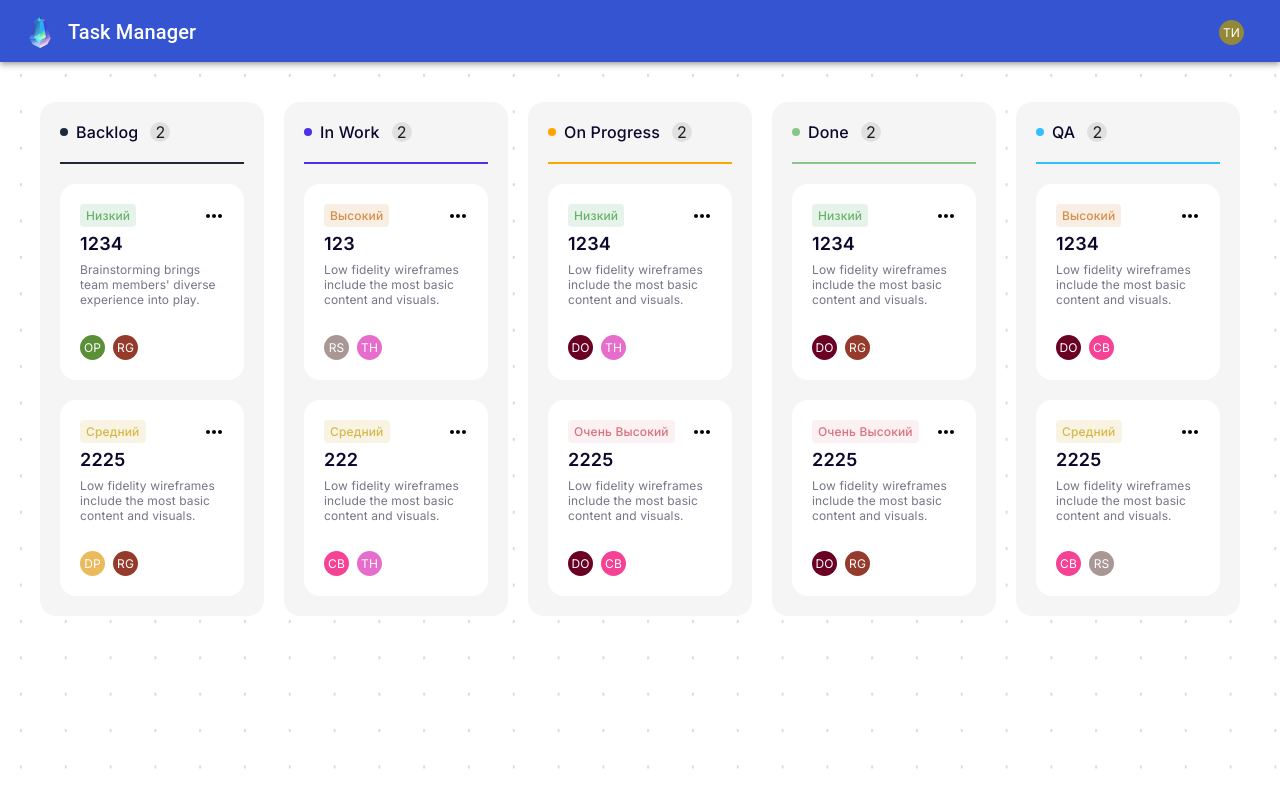
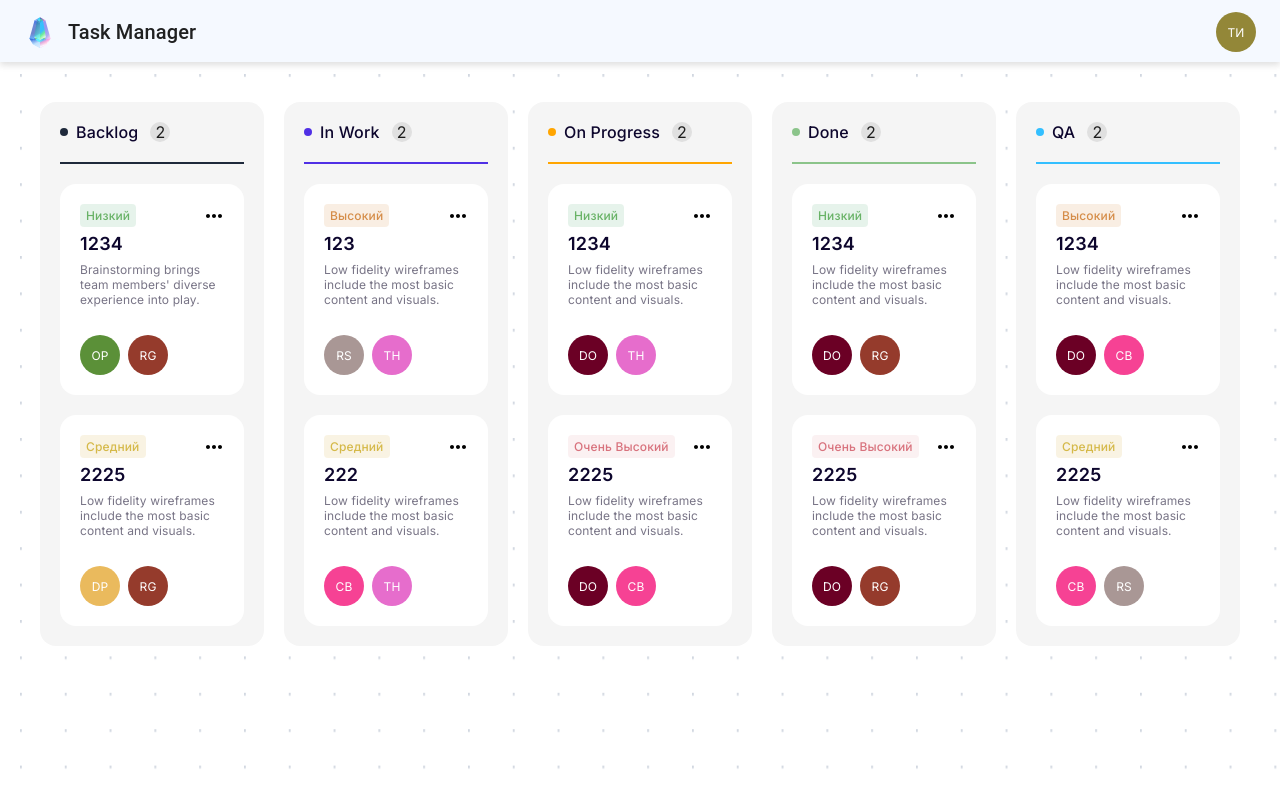
Before and after one commit to DemidKr/netlify-production, a React (Create React App) app: page /tasks in a window 1280 px wide. Built offline with nearby package versions, Linux system fonts and the light colour scheme.

Commit message:
added bg for header

```diff
--- a/public/index.html
+++ b/public/index.html
@@ -30,7 +30,7 @@
       href="https://fonts.googleapis.com/css2?family=Inter:wght@100;200;300;400;500;600;700;800;900&display=swap"
       rel="stylesheet"
     />
-    <title>React App</title>
+    <title>Task Manager</title>
   </head>
   <body>
     <noscript>You need to enable JavaScript to run this app.</noscript>
--- a/src/components/BackgroundLetterAvatars/index.tsx
+++ b/src/components/BackgroundLetterAvatars/index.tsx
@@ -33,8 +33,6 @@ export const BackgroundLetterAvatars = ({ firstName, secondName }: IProps) => {
     <Avatar
       sx={{
         bgcolor: stringToColor(firstName + " " + secondName),
-        width: "25px",
-        height: "25px",
       }}
     >
       <Typography
--- a/src/components/Header/index.tsx
+++ b/src/components/Header/index.tsx
@@ -28,7 +28,15 @@ export const Header = () => {
   };
 
   return (
-    <AppBar position="static" sx={{ height: "62px" }}>
+    <AppBar
+      position="static"
+      color="secondary"
+      sx={{
+        height: "62px",
+        boxShadow:
+          "0px 2px 4px -1px rgba(0,0,0,0.01), 0px 4px 5px 0px rgba(0,0,0,0.05), 0px 1px 10px 0px rgba(0,0,0,0.1)",
+      }}
+    >
       <Toolbar>
         <Icon />
         <Typography variant="h6" component="div" sx={{ flexGrow: 1 }} pl="12px">
@@ -36,7 +44,12 @@ export const Header = () => {
         </Typography>
 
         <Box>
-          <IconButton size="large" onClick={handleMenu} color="inherit">
+          <IconButton
+            size="large"
+            onClick={handleMenu}
+            color="inherit"
+            sx={{ padding: 0 }}
+          >
             <BackgroundLetterAvatars firstName="Тест" secondName="Иван" />
           </IconButton>
           <Menu
--- a/src/index.tsx
+++ b/src/index.tsx
@@ -16,6 +16,9 @@ const theme = createTheme({
   palette: {
     primary: {
       main: "#3454D1",
+    },
+    secondary: {
+      main: "rgba(216, 232, 255, 0.25)",
     },
     action: {
       hover: "#F9FAFE",
```
